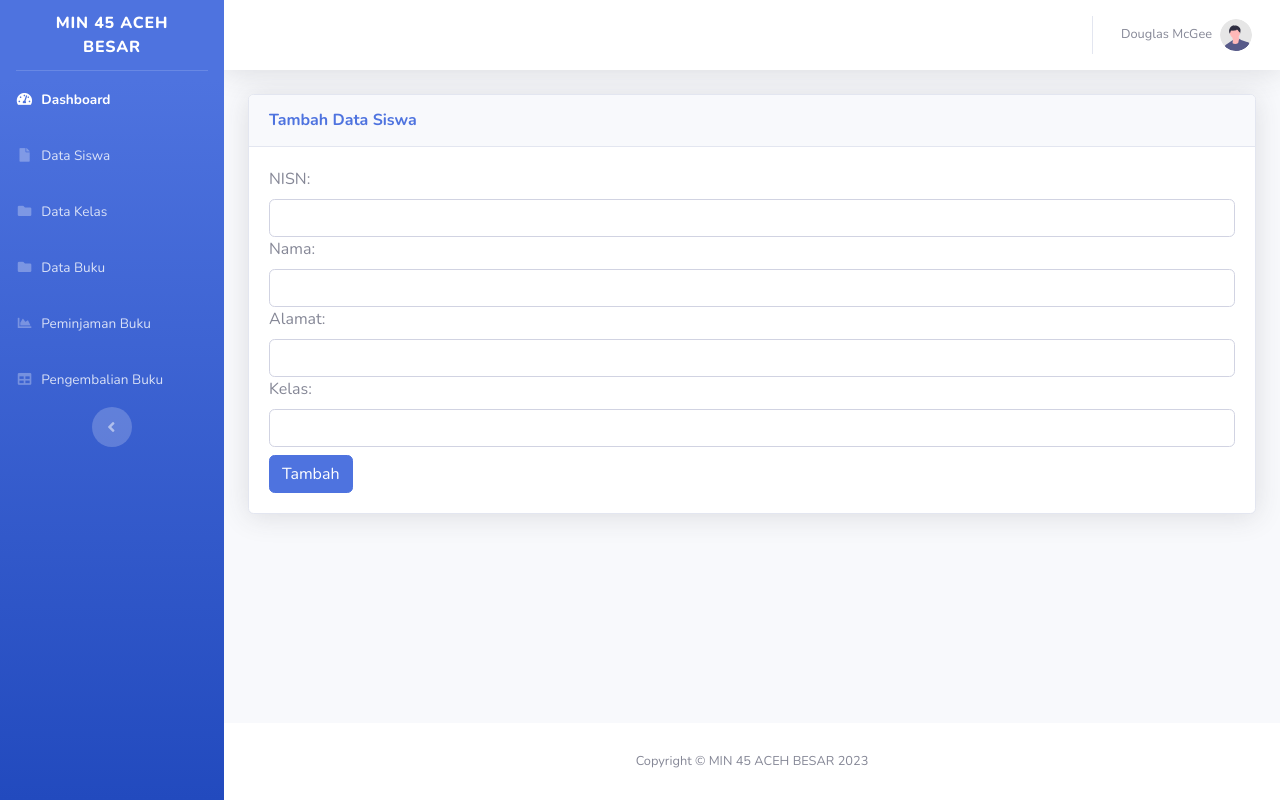
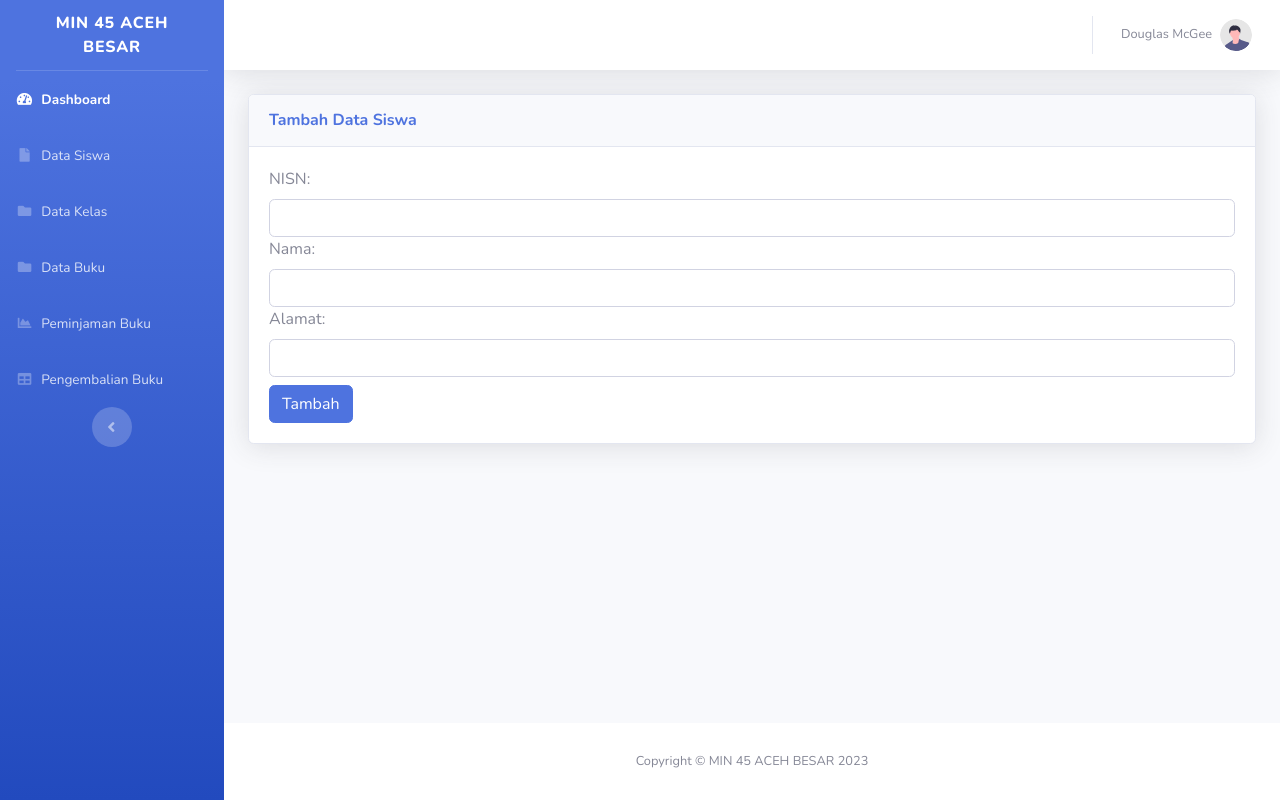
Before and after one commit to Afidayanti/perpus, a PHP site: page /tambahsiswa.php in a window 1280 px wide. Run offline with PHP 8.4, Linux system fonts and the light colour scheme.

Commit message:
tambah siswa

```diff
--- a/tambahsiswa.php
+++ b/tambahsiswa.php
@@ -139,10 +139,10 @@
                             <h6 class="m-0 font-weight-bold text-primary">Tambah Data Siswa</h6>
                         </div>
                         <div class="card-body">
-                            <form>
+                            <form action="prosestambahsiswa.php" method="post">
                                 <div class="from-group" >
                                     <label>NISN:</label>
-                                    <input type="text" name="NISN" class="form-control"/>
+                                    <input type="text" name="nisn" class="form-control"/>
                                 </div>
                                     <label>Nama:</label>
                                     <div class="from-group" >
@@ -152,14 +152,14 @@
                                     <div class="from-group" >
                                     <input type="text" name="alamat" class="form-control"/>
                                 </div>
-                                    <label>Kelas:</label>
+                                    <!-- <label>Kelas:</label>
                                     <div class="from-group" >
                                     <input type="text" name="ruang" class="form-control"/>
-                                </div>
+                                </div> -->
                                 <div class="mt-2"></div>
-                                <a href="" class="btn btn-primary btn-icon-split">
+                                <button type="submit" name="Submit" class="btn btn-primary btn-icon-split">
                                     <span class="text">Tambah</span>
-                                </a>
+                            </button>
                             </form>
                         </div>
                     </div>
```
Also changed, not shown: prosestambahsiswa.php (added, +19 -0 lines).
